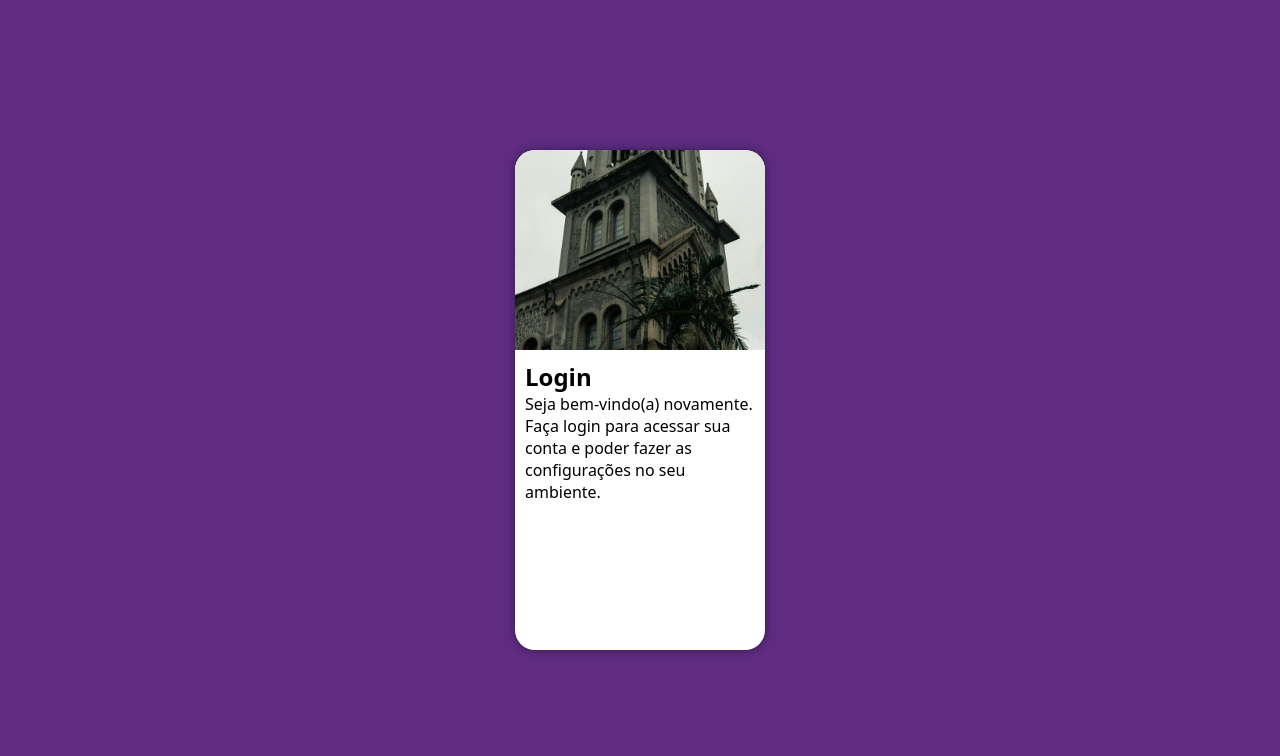
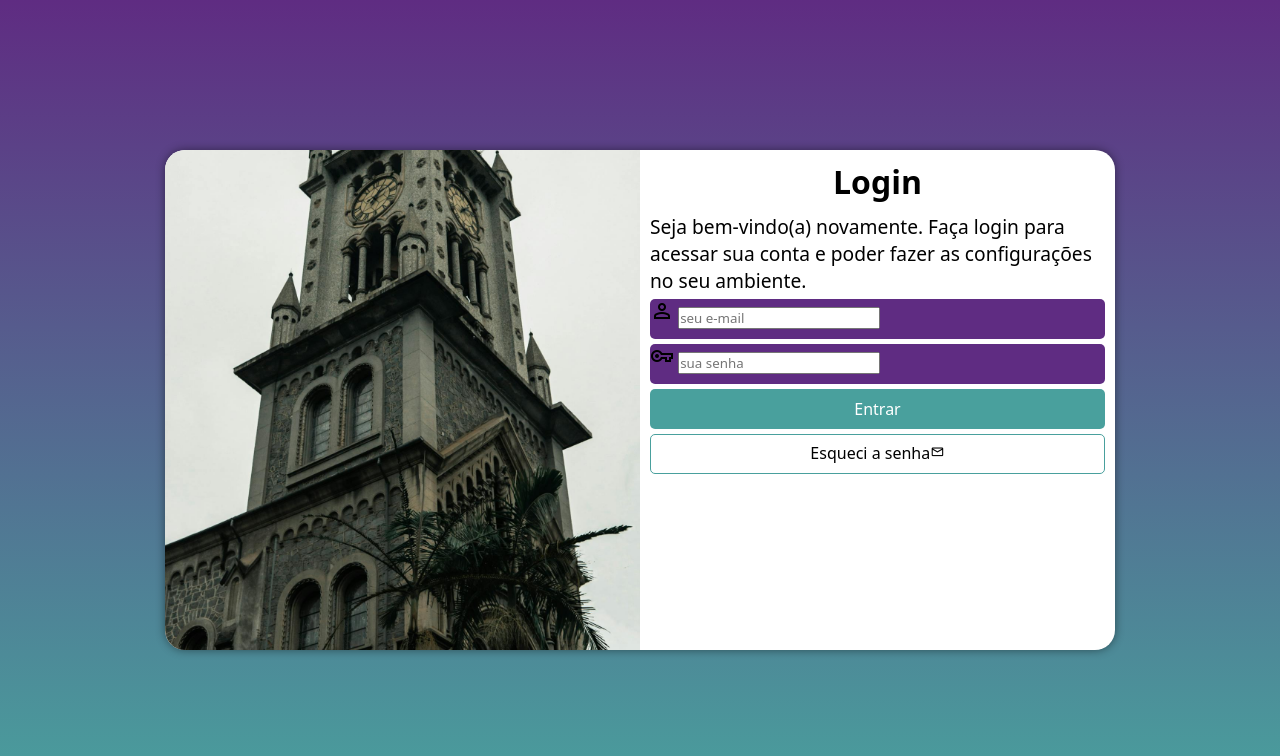
Before and after one commit to Jannsolano/projeto-login, a plain HTML site: page guanabara.html in a window 1280 px wide. Drawn offline with nearby package versions, Linux system fonts and the light colour scheme.

Commit message:
formatação do formulário

```diff
--- a/estilos/guanabara.css
+++ b/estilos/guanabara.css
@@ -10,7 +10,7 @@
     font-family: system-ui, -apple-system, BlinkMacSystemFont, 'Segoe UI', Roboto, Oxygen, Ubuntu, Cantarell, 'Open Sans', 'Helvetica Neue', sans-serif;
     padding: 0px;
     margin: 0px;
-    box-sizing: border-box;
+    box-sizing: border-box; /*padroniza o comportamento de bordas, fazendo o width e height incluir o padding e a border do elemento e facilita o cálculo*/
 }
 
 body, html {
@@ -38,6 +38,9 @@ section#login {
     height: 500px;
     border-radius: 20px;
     box-shadow: 0px 0px 10px rgba(0, 0, 0, 0.450);
+
+    transition: width 1s, height 1;
+    transition-timing-function: ease;
 }
 
 section#login > div#imagem {
@@ -54,3 +57,64 @@ section#login > div#formulario {
     padding: 10px;
 
 }
+
+div#formulario > h1 {
+    text-align: center;
+    margin-bottom: 10px;
+}
+
+div#formulario > p {
+    font-size: 0.8em;
+}
+
+form > div.campo {
+    background-color: #5f2c82;
+    display: block;
+    width: 100%;
+    height: 40px;
+    border-radius: 5px;
+    margin: 5px 0px;
+}
+
+div.campo > label {
+    display: none;
+}
+
+form > input[type=submit] {
+    display: block;
+    font-size: 1em;
+    width: 100%;
+    height: 40px;
+    background-color: #49a09d;
+    color: white;
+    border: none;
+    border-radius: 5px;
+    cursor: pointer;
+}
+
+form > input[type=submit]:hover {
+    background-color: #1f4241;
+}
+
+form > a.botao {
+    display: block;
+    text-align: center;
+    font-size: 1em;
+    width: 100%;
+    height: 40px;
+    padding-top: 7px;
+    margin-top: 5px;
+    background-color: white;
+    border: 1px solid #49a09d;
+    color: black;
+    border-radius: 5px;
+    text-decoration: none;
+}
+
+form > a.botao:hover {
+    background-color: #1f4241;
+}
+
+form > a.botao > span {
+    font-size: 0.9em;
+}
--- /dev/null
+++ b/estilos/guanabaramq.css
@@ -0,0 +1,63 @@
+@charset "UTF-8";
+
+@media  screen and (min-width: 768px) and (max-width: 992px) {
+
+    body {
+        background-image: linear-gradient(to top, #49a09d, #5f2c82);
+    }
+
+    section#login {
+        width: 90vw;
+    }
+
+    /* graças ao display=block, posso usar o float pra tirar o elemento do fluxo normal e posicionar ele o mais pra esquerda ou direita possível dentro do container pai */
+    section#login > div#imagem {
+        float: left;
+        width: 20%;
+        height: 100%;
+    }
+
+    section#login > div#formulario {
+        float: right;
+        width: 80%;
+    }
+    /* cuidado pra não usar o float demais, ou vai ser necessário usar CLEARFIX pra evitar problemas com altura dos elementos */
+
+    div#formulario > h1 {
+        font-size: 2em;
+    }
+
+    div#formulario > p {
+        font-size: 1.2em;
+    }
+}
+
+@media screen and (min-width:992px) {
+
+    body {
+        background-image: linear-gradient(to top, #49a09d, #5f2c82);
+    }
+
+    section#login {
+        width: 950px;
+    }
+
+    section#login > div#imagem {
+        float: left;
+        width: 50%;
+        height: 100%;
+    }
+
+    section#login > div#formulario {
+        float: right;
+        width: 50%;
+    }
+
+    div#formulario > h1 {
+        font-size: 2em;
+    }
+
+    div#formulario > p {
+        font-size: 1.2em;
+    }
+}
--- a/estilos/style.css
+++ b/estilos/style.css
@@ -23,11 +23,16 @@ body {
     background-color: var(--cor2);
     font-size: 1em;
 }
+main {
+    position: relative;
+    height: 100vh;
+    width: 100vw;
+}
 
 section#login {
     position: absolute;
-    min-width: 400px;
-    max-width: 600px;
+    min-width: 300px;
+    max-width: 500px;
     top: 50%;
     left: 50%;
     transform: translate(-50%,-50%);
@@ -37,10 +42,13 @@ section#login {
     display: flex;
     flex-direction: column;
     box-shadow: 0px 0px 10px rgba(0, 0, 0, 0.661);
+
+    transition: width 1s, height 1;
+    transition-timing-function: ease;
 }
 
 div {
-    display: flex;
+    display: block;
     flex-direction: column;
     padding: 10px;
 }
@@ -93,7 +101,7 @@ form > p {
     font-size: 1.5em;
 }
 
-form > p > input[type="text"],
+form > p > input[type="email"],
 form > p > input[type="password"] {
     background-color: #49a09d;
     border: none;
--- a/guanabara.html
+++ b/guanabara.html
@@ -4,7 +4,9 @@
     <meta charset="UTF-8">
     <meta name="viewport" content="width=device-width, initial-scale=1.0">
     <title>Login</title>
+    <link href="https://fonts.googleapis.com/css2?family=Material+Symbols+Outlined" rel="stylesheet" />
     <link rel="stylesheet" href="estilos/guanabara.css">
+    <link rel="stylesheet" href="estilos/guanabaramq.css">
 </head>
 <body>
     <main>
@@ -16,7 +18,27 @@
                 <h1>Login</h1>
                 <p>Seja bem-vindo(a) novamente. Faça login para acessar sua conta e poder fazer as configurações no seu ambiente.</p>
                 <form action="login.php" method="post">
+                    <div class="campo">
+                        <span class="material-symbols-outlined">
+                            person
+                        </span>
+                        <input type="email" name="login" id="ilogin" placeholder="seu e-mail" required autocomplete="email" maxlength="30">
+                        <label for="ilogin">login</label>
 
+                    </div>
+                    <div class="campo">
+                        <span class="material-symbols-outlined">
+                            vpn_key
+                        </span>
+                        <input type="password" name="senha" id="isenha" placeholder="sua senha" autocomplete="current-password" minlength="8" maxlength="20">
+                        <label for="isenha">Senha</label>
+                    </div>
+                    <input type="submit" value="Entrar">
+                    <a href="#" class="botao">
+                        Esqueci a senha<span class="material-symbols-outlined">
+                            mail
+                        </span>
+                    </a>
                 </form>
             </div>
         </section>
```
Also changed, not shown: index.html (+1 -1 lines).
